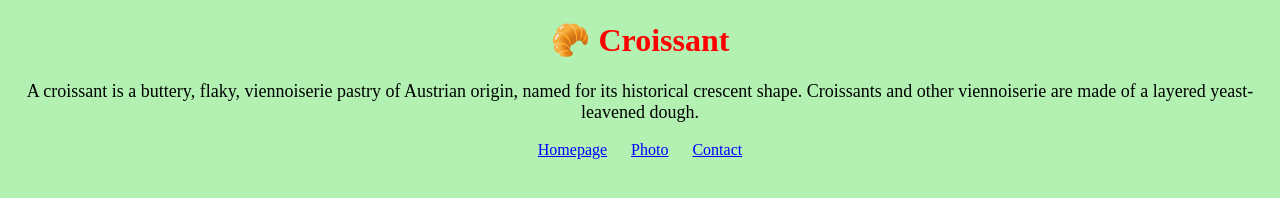
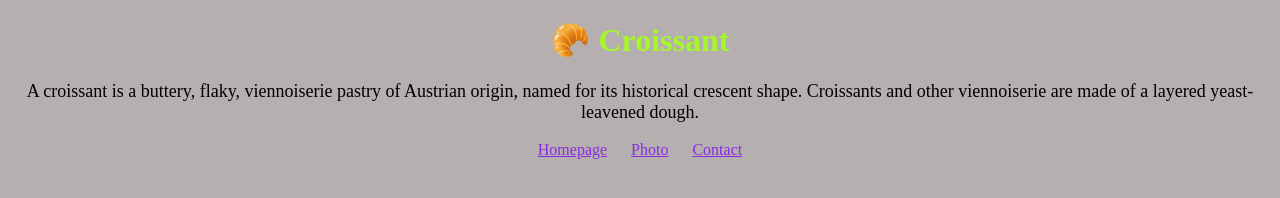
Before and after one commit to AnaMafaldaBatista/Croissant, a plain HTML site: page index.html in a window 1280 px wide. Drawn offline with Linux system fonts and the light colour scheme.

Commit message:
Update CSS

```diff
--- a/css/styles.css
+++ b/css/styles.css
@@ -1,9 +1,9 @@
 body {
-    background: #b2f1b2;
+    background: rgb(182, 175, 175);
 }
 
 h1 {
-    color: red;
+    color: rgb(165, 247, 44);
     text-align: center;
 }
 
@@ -24,5 +24,5 @@ footer {
 
 footer a {
     margin: 0 10px;
-    color: blue;
+    color: blueviolet;
 }
```
